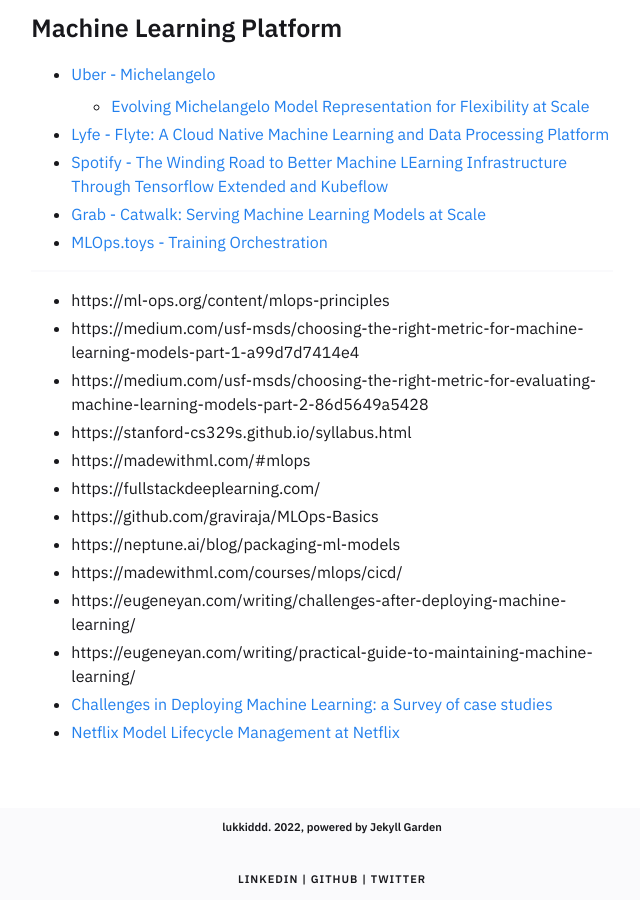
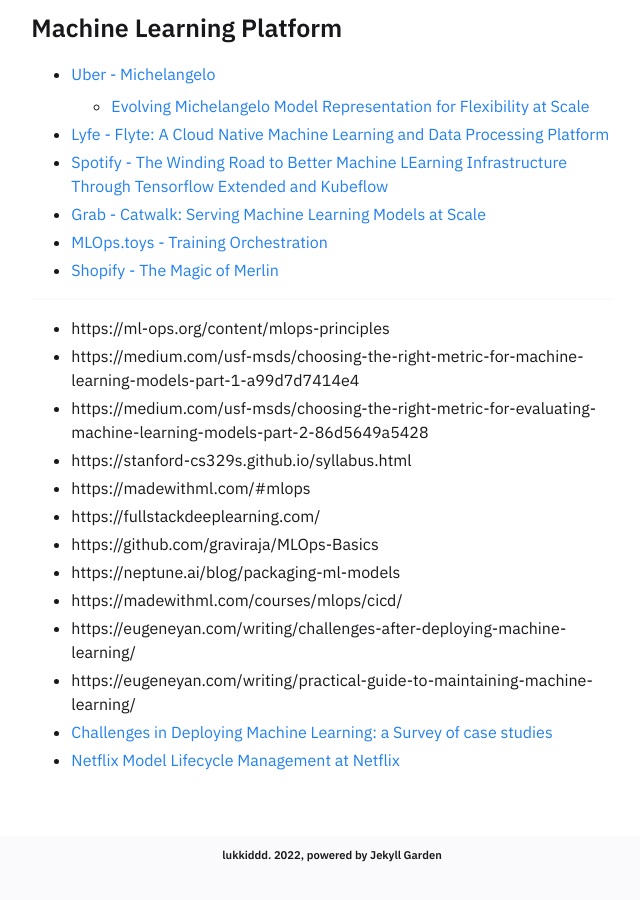
Before and after one commit to lukkiddd/lukkiddd.github.io, a Jekyll site: the page built from _notes/Public/Machine Learning Operations.md, in a window 1280 px wide and 900 px high, scrolled down 2061 px. Shown: the whole window, without its empty margins (318-958 px from the left). Built offline with Jekyll 4.4.1, drawn with Linux system fonts in a browser that asks for light colours.

Commit message:
Add shopify ML platform to the note

```diff
--- a/_notes/Public/Machine Learning Operations.md
+++ b/_notes/Public/Machine Learning Operations.md
@@ -76,6 +76,7 @@
 - [Spotify - The Winding Road to Better Machine LEarning Infrastructure Through Tensorflow Extended and Kubeflow](https://engineering.atspotify.com/2019/12/the-winding-road-to-better-machine-learning-infrastructure-through-tensorflow-extended-and-kubeflow/)
 - [Grab - Catwalk: Serving Machine Learning Models at Scale](https://engineering.grab.com/catwalk-serving-machine-learning-models-at-scale)
 - [MLOps.toys - Training Orchestration](https://mlops.toys/training-orchestration)
+- [Shopify - The Magic of Merlin](https://shopify.engineering/merlin-shopify-machine-learning-platform)
 
 
 ---
```
